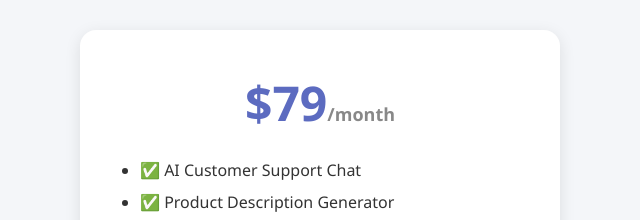
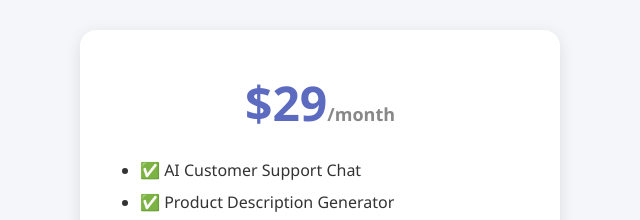
Before and after one commit to nabihasamihat912-cell/shoppilot, a website: page src/public/pricing.html in a window 1280 px wide. Shown: the part 193-413 px from the top of the page, 320-960 px from the left. Drawn offline with Linux system fonts and the light colour scheme.

Commit message:
Update pricing to /month

```diff
--- a/src/public/pricing.html
+++ b/src/public/pricing.html
@@ -20,7 +20,7 @@
   <h1>Simple, Transparent Pricing</h1>
   <p>Everything you need to run your Shopify store on autopilot.</p>
   <div class="card">
-    <div class="price">$79<span>/month</span></div>
+    <div class="price">$29<span>/month</span></div>
     <ul>
       <li>✅ AI Customer Support Chat</li>
       <li>✅ Product Description Generator</li>
```
